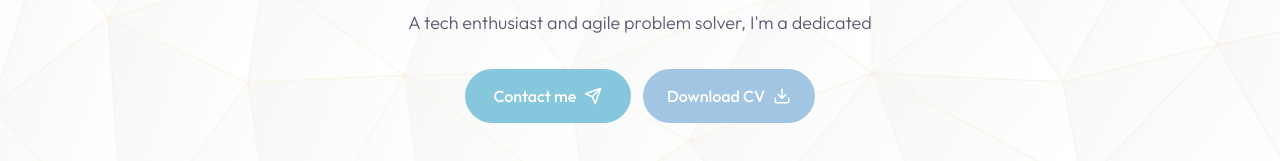
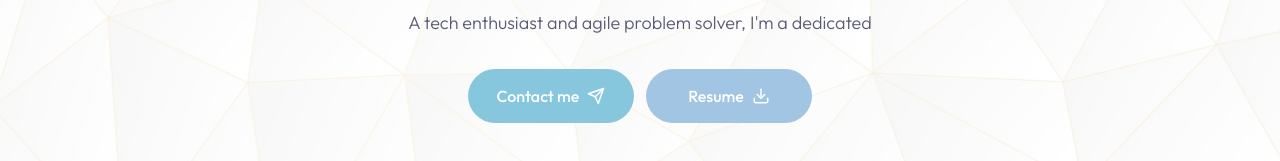
Before and after one commit to scg-code/Portfolio-V2, a Next.js app: page / in a window 1280 px wide. Shown: the part 291-452 px from the top of the page. Built offline with nearby package versions, Linux system fonts and the light colour scheme.

Commit message:
added resume

```diff
--- a/components/Hero.jsx
+++ b/components/Hero.jsx
@@ -29,10 +29,12 @@ const Hero = () => {
                   Contact me <Send size={18} />
                 </Button>
               </Link>
-              <Button variant="secondary" className="gap-x-2">
-                Download CV
-                <Download size={18} />
-              </Button>
+              <a href="https://drive.google.com/file/d/1PxTe8IQsqRc_GL2YoKadtm5_F00FxfBa/view?usp=sharing" target="_blank" rel="noopener noreferrer">
+                <Button variant="secondary" className="gap-x-2">
+                  Resume
+                  <Download size={18} />
+                </Button>
+              </a>
             </div>
             {/* socials */}
             <Socials
```
